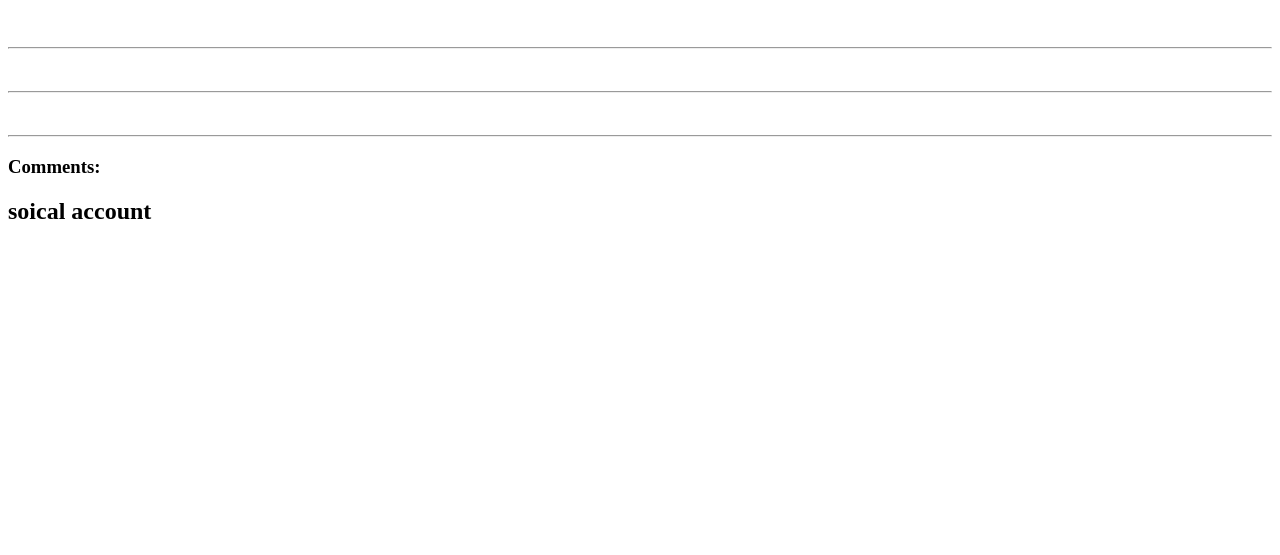
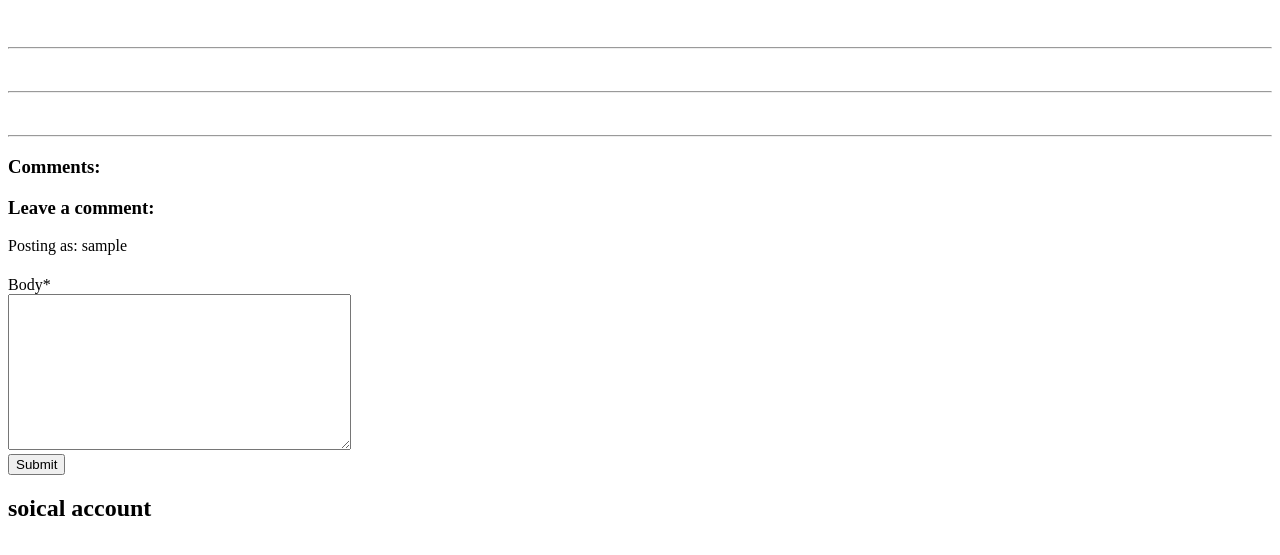
Before and after one commit to AsmaaAamir/CI_PP4_A-BAKES, a Django app: template templates/recipe.html in a window 1280 px wide. Shown: the part 121-676 px from the top of the page. Run offline with Django 3.2, Linux system fonts and the light colour scheme; the template is opened without the code that fills it: values that come from a table or form of the project are taken from there, others are empty; the visitor is signed in with stand-in values (Sample User, id 1); some libraries are stand-ins or nearby versions.

Commit message:
added form py for comment on recipe

```diff
--- a/abakes/settings.py
+++ b/abakes/settings.py
@@ -53,6 +53,7 @@ INSTALLED_APPS = [
     'django.contrib.staticfiles',
     'cloudinary',
     'django_summernote',
+    'crispy_forms',
     'blog',
 ]
 
@@ -60,6 +61,10 @@ SITE_ID = 1
 
 LOGIN_REDIRECT_URL = '/'
 LOGOUT_REDIRECT_URL = '/'
+
+CRISPY_TEMPLATE_PACK = 'bootstrap4'
+
+
 
 MIDDLEWARE = [
     'django.middleware.security.SecurityMiddleware',
--- /dev/null
+++ b/blog/forms.py
@@ -0,0 +1,8 @@
+from .models import Comment
+from django import forms
+
+
+class CommentForm(forms.ModelForm):
+    class Meta:
+        model = Comment
+        fields = ('body',)
--- a/blog/views.py
+++ b/blog/views.py
@@ -1,6 +1,7 @@
 from django.shortcuts import render, get_object_or_404
 from django.views import generic, View
 from .models import Post
+from .forms import CommentForm
 
 # Create your views here.
 
@@ -32,8 +33,9 @@ class PostDetail(View):
             {
                 "post": post,
                 "comments": comments,
-                "liked": liked
-            }
+                "liked": liked,
+                "comment_form": CommentForm()
+            },
         )
 
 
--- a/requirements.txt
+++ b/requirements.txt
@@ -4,6 +4,7 @@ dj-database-url==0.5.0
 dj3-cloudinary-storage==0.0.6
 Django==3.2.18
 django-allauth==0.54.0
+django-crispy-forms==1.14.0
 django-summernote==0.8.20.0
 gunicorn==20.1.0
 oauthlib==3.2.2
--- a/templates/recipe.html
+++ b/templates/recipe.html
@@ -1,6 +1,7 @@
-{% extends "base.html" %}
+{% extends "base.html" %}{% block content %}
+{% load crispy_forms_tags %}
 
-{% block content %}
+
 <div class="recipe-hero-continer">
    <div>
      <!--Recipe heading -->
@@ -83,6 +84,26 @@
             {% endfor %}
         </div>
     </div>
+    <div class="col-md-4 card mb-4 mt-3">
+        <div class="card-body">
+            {% if commented %}
+            <div class="alert alert-success" role="alert">
+                Your comment is being reviewed, I appreciate your patience.Thank you
+            </div>
+            {% else %}
+            {% if user.is_authenticated %}
+            <h3>Leave a comment:</h3>
+            <p>Posting as: {{ user.username }}</p>
+            <form method="post" style="margin-top:1.3em;">
+            {{ comment_form | crispy }}
+            {% csrf_token %}
+            <button type="submit" class="@btn btn-signup btl-lg">Submit</button>
+            </form>
+            {% endif %}
+            {% endif %}
+        </div>
+    </div>
 </div>
 
+
 {% endblock content %}
```
